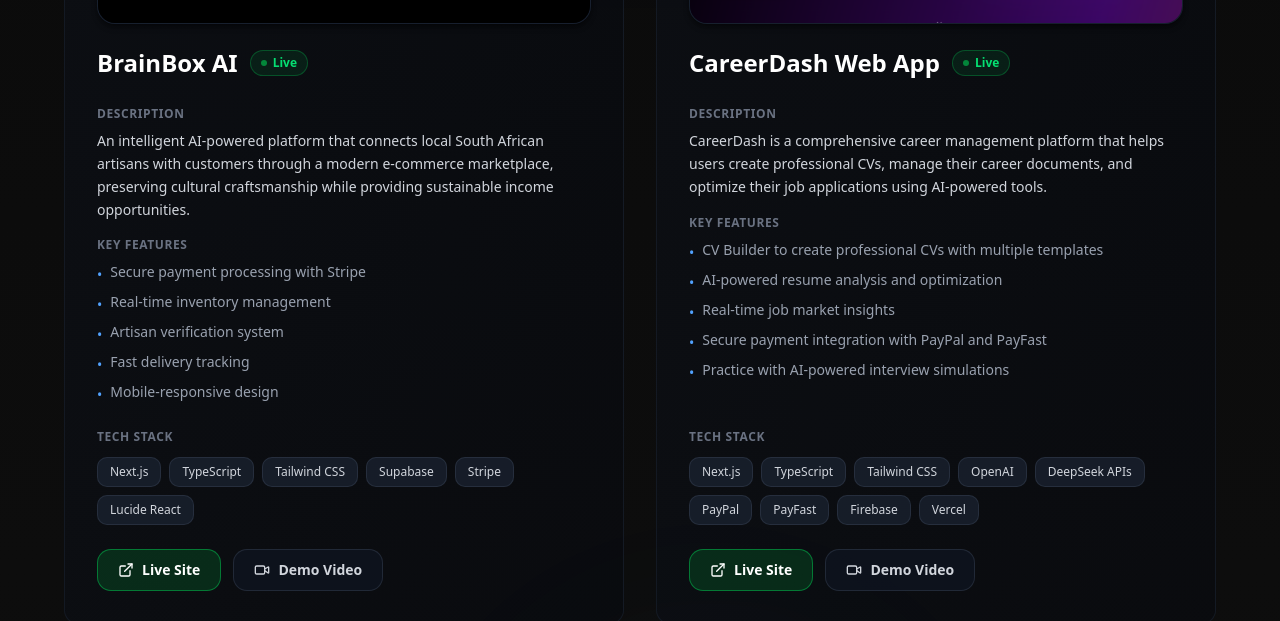
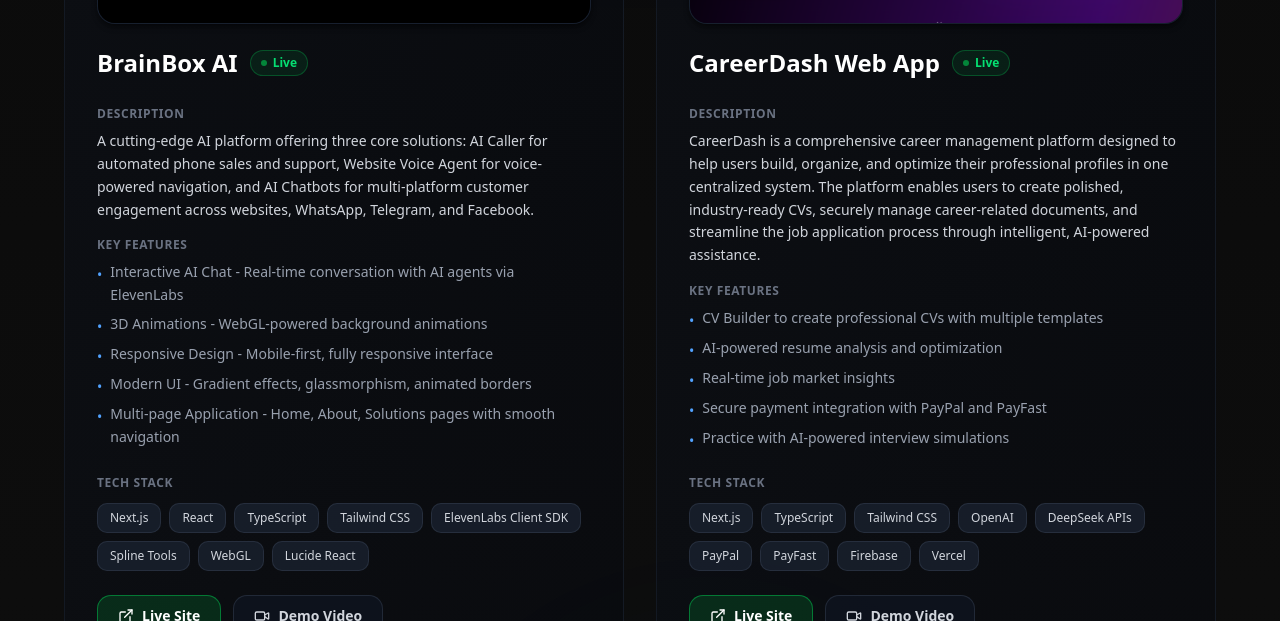
Before and after one commit to Sphesihle124/AI-Full-Stack-portfolio, a Next.js app: page / in a window 1280 px wide. Shown: the part 2840-3461 px from the top of the page. Built offline with nearby package versions, Linux system fonts and the light colour scheme.

Commit message:
projects cards feature updated

```diff
--- a/components/projects/Projects.tsx
+++ b/components/projects/Projects.tsx
@@ -27,15 +27,15 @@
   {
     name: "BrainBox AI",
     status: "Live" as const,
-    description: "An intelligent AI-powered platform that connects local South African artisans with customers through a modern e-commerce marketplace, preserving cultural craftsmanship while providing sustainable income opportunities.",
+    description: "A cutting-edge AI platform offering three core solutions: AI Caller for automated phone sales and support, Website Voice Agent for voice-powered navigation, and AI Chatbots for multi-platform customer engagement across websites, WhatsApp, Telegram, and Facebook.",
     features: [
-      "Secure payment processing with Stripe",
-      "Real-time inventory management",
-      "Artisan verification system",
-      "Fast delivery tracking",
-      "Mobile-responsive design"
+      "Interactive AI Chat - Real-time conversation with AI agents via ElevenLabs",
+      "3D Animations - WebGL-powered background animations",
+      "Responsive Design - Mobile-first, fully responsive interface",
+      "Modern UI - Gradient effects, glassmorphism, animated borders",
+      "Multi-page Application - Home, About, Solutions pages with smooth navigation"
     ],
-    tech: ["Next.js", "TypeScript", "Tailwind CSS", "Supabase", "Stripe", "Lucide React"],
+    tech: ["Next.js", "React", "TypeScript", "Tailwind CSS", "ElevenLabs Client SDK", "Spline Tools", "WebGL", "Lucide React"],
     image: "/projects/project-1.png",
     liveDemo: "https://brainboxai.vercel.app/",
     demoVideo: "https://github.com/Sphesihle124/clothingdrop",
@@ -43,7 +43,7 @@
   {
     name: "CareerDash Web App",
     status: "Live" as const,
-    description: "CareerDash is a comprehensive career management platform that helps users create professional CVs, manage their career documents, and optimize their job applications using AI-powered tools.",
+    description: "CareerDash is a comprehensive career management platform designed to help users build, organize, and optimize their professional profiles in one centralized system. The platform enables users to create polished, industry-ready CVs, securely manage career-related documents, and streamline the job application process through intelligent, AI-powered assistance.",
     features: [
       "CV Builder to create professional CVs with multiple templates",
       "AI-powered resume analysis and optimization",
```
